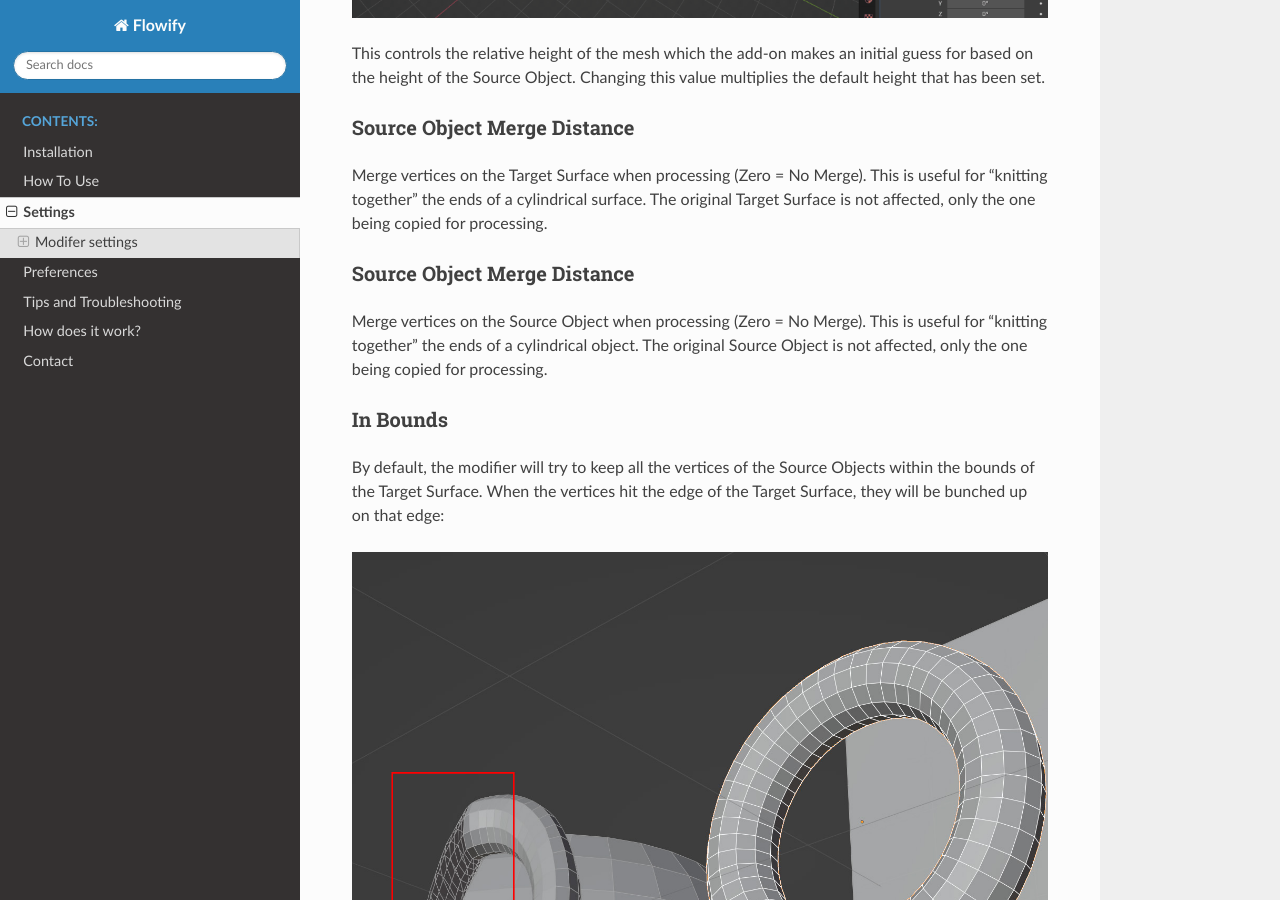
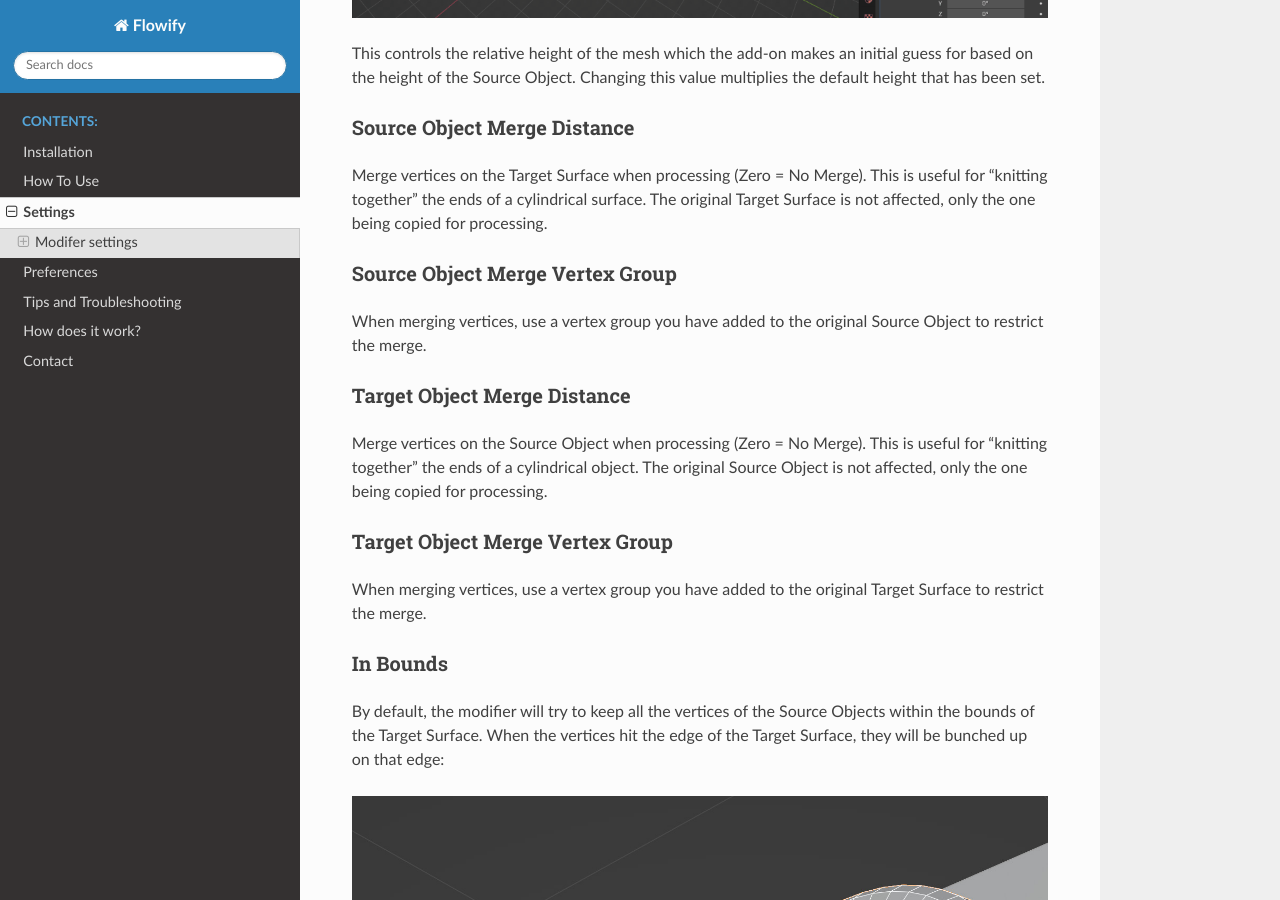
Before and after one commit to mkingsnorth/flowify_docs, a Sphinx documentation site: the page built from docs/settings.rst, in a window 1280 px wide and 900 px high, scrolled down 1400 px. Built offline with Sphinx 7.4.7 and the Read the Docs theme 2.0.0, drawn with Linux system fonts in a browser that asks for light colours.

Commit message:
Added merge notes

```diff
--- a/docs/settings.rst
+++ b/docs/settings.rst
@@ -46,10 +46,20 @@ Source Object Merge Distance
 
 Merge vertices on the Target Surface when processing (Zero = No Merge).  This is useful for "knitting together" the ends of a cylindrical surface.  The original Target Surface is not affected, only the one being copied for processing.
 
-Source Object Merge Distance
+Source Object Merge Vertex Group
+----------------------------------------
+
+When merging vertices, use a vertex group you have added to the original Source Object to restrict the merge.
+
+Target Object Merge Distance
 --------------------------------------------------
 
 Merge vertices on the Source Object when processing (Zero = No Merge).  This is useful for "knitting together" the ends of a cylindrical object.  The original Source Object is not affected, only the one being copied for processing.
+
+Target Object Merge Vertex Group
+----------------------------------------
+
+When merging vertices, use a vertex group you have added to the original Target Surface to restrict the merge.
 
 In Bounds
 -----------------
```
